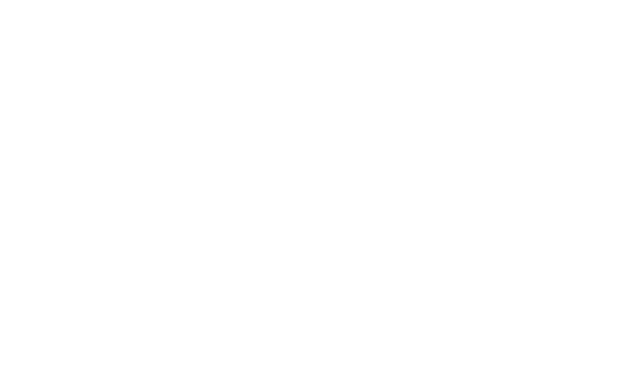
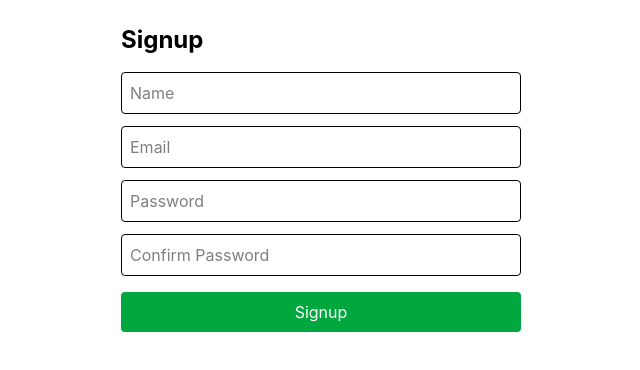
Before and after one commit to vnceer-code/ParkingLotFinder, a React (Vite) app: page /signup in a window 1280 px wide. Before the commit this address had no page. Shown: the top 370 px of the page, without its empty margins (319-959 px from the left). Built offline with nearby package versions, Linux system fonts and the light colour scheme.

Commit message:
changed search

```diff
--- a/src/App.jsx
+++ b/src/App.jsx
@@ -6,6 +6,7 @@ import BookingPage from "./pages/BookingPage";
 import { BrowserRouter } from 'react-router-dom'
 import { Route, Routes } from 'react-router-dom'
 import Login from './pages/Login';
+import SignUp from './pages/SignUp';
 
 const App = () => {
   return (
@@ -15,6 +16,7 @@ const App = () => {
         <Route path='/parking/:id' element={<ParkingDetails />} />
         <Route path="/parking/:id/booking/:slotId" element={<BookingPage />} />
         <Route path="/login" element={<Login />} />
+        <Route path="/signup" element={<SignUp />} />
       </Routes>
     </BrowserRouter>
   )
--- a/src/components/Navbar.jsx
+++ b/src/components/Navbar.jsx
@@ -2,7 +2,8 @@ import React from "react";
 import { Link } from "react-router-dom";
 import { useSelector, useDispatch } from "react-redux";
 import { logout } from "../features/authSlice";
-
+import logo from "../assets/logo.png";
+import SearchBar from "./SearchBar";
 const Navbar = () => {
 
   const dispatch = useDispatch();
@@ -13,19 +14,24 @@ const Navbar = () => {
 
   return (
 
-    <nav className="bg-green-600 text-white shadow">
+    <nav className="bg-white border-b border-gray-300">
 
       <div className="max-w-6xl mx-auto px-6 py-3 flex justify-between items-center">
 
-        <h1 className="text-xl font-bold">
-             Parking Finder
+        <h1 className="text-xl font-bold flex items-center gap-2">
+          <img src={logo} alt="ParkFinder Logo" className="h-8 w-8" />
+          ParkFinder
         </h1>
+        <div className="w-1/3 ">
+          <SearchBar />
+        </div>
 
         <div className="flex gap-6 items-center">
 
           <Link to="/">Home</Link>
 
-          <Link to="/bookings">My Bookings</Link>
+          <Link to="/bookings"> Bookings</Link>
+          <Link to="/bookings"> Favourites</Link>
 
           {user ? (
 
--- a/src/components/ParkingCard.jsx
+++ b/src/components/ParkingCard.jsx
@@ -3,7 +3,7 @@ import { useSelector, useDispatch } from "react-redux";
 import { useNavigate } from "react-router-dom";
 import { setSelectedParking } from "../features/parkingSlice";
 import { getAvailableSlots } from "../utils/slotUtils";
-import { setLocationFilter, setAvailabilityFilter, setDistanceFilter, setPriceFilter } from "../features/parkingSlice";
+import { setSearchQuery, setLocationFilter, setAvailabilityFilter, setDistanceFilter, setPriceFilter } from "../features/parkingSlice";
 
 const ParkingCard = () => {
 
@@ -16,12 +16,22 @@ const ParkingCard = () => {
   const filters = useSelector(
     (state) => state.parking.filters
   );
+  const searchQuery = useSelector(
+    (state) => state.parking.searchQuery
+  );
 
   const handleClick = (lot) => {
     dispatch(setSelectedParking(lot));
     navigate(`/parking/${lot.id}`);
   };
   const filteredLots = parkingLots.filter((lot) => {
+    if (
+      searchQuery &&
+      !lot.name.toLowerCase().includes(searchQuery.toLowerCase())
+    ) {
+      return false
+    }
+
 
     if (filters.location && !lot.name.toLowerCase().includes(filters.location)) {
       return false
@@ -47,7 +57,7 @@ const ParkingCard = () => {
   })
 
   const lotsToDisplay =
-    filters.location || filters.price || filters.distance || filters.available
+    filters.location || filters.price || filters.distance || filters.available || searchQuery
       ? filteredLots
       : parkingLots;
   return (
--- a/src/components/SearchBar.jsx
+++ b/src/components/SearchBar.jsx
@@ -1,38 +1,35 @@
-import React, { useState } from "react";
+import { useDispatch } from "react-redux";
+import { setSearchQuery } from "../features/parkingSlice";
+import { useState } from "react";
+import { FaSearch } from "react-icons/fa";
 
-const SearchBar = ({ onSearch }) => {
+const SearchBar = () => {
 
+  const dispatch = useDispatch();
   const [query, setQuery] = useState("");
 
-  const handleSearch = (e) => {
-    e.preventDefault();
-    onSearch(query);
+  const handleChange = (e) => {
+
+    const value = e.target.value;
+
+    setQuery(value);
+
+    dispatch(setSearchQuery(value));
+
   };
 
   return (
-
-    <form
-      onSubmit={handleSearch}
-      className="flex gap-3 mb-4"
-    >
+    <div className="relative">
+      <FaSearch className="absolute left-3 top-3 text-gray-400" />
 
       <input
         type="text"
-        placeholder="Search parking by name or area..."
+        placeholder="Search parking here..."
         value={query}
-        onChange={(e) => setQuery(e.target.value)}
-        className="border p-2 rounded w-full"
+        onChange={handleChange}
+        className=" border border-gray-100 p-2 rounded-xl w-full focus:outline-none focus:border-2 focus:border-blue-400 bg-gray-100 "
       />
-
-      <button
-        type="submit"
-        className="bg-blue-500 text-white px-4 py-2 rounded"
-      >
-        Search
-      </button>
-
-    </form>
-
+    </div >
   );
 
 };
--- a/src/features/authSlice.js
+++ b/src/features/authSlice.js
@@ -8,6 +8,10 @@ const authSlice = createSlice({
     },
 
     reducers: {
+        signup: (state, action) => {
+            localStorage.setItem("user", JSON.stringify(action.payload));
+            state.user = action.payload;
+        },
         login: (state, action) => {
             state.user = action.payload
             localStorage.setItem("user", JSON.stringify(action.payload))
@@ -20,6 +24,6 @@ const authSlice = createSlice({
     }
 });
 
-export const { login, logout } = authSlice.actions;
+export const { login, logout , signup } = authSlice.actions;
 
 export default authSlice.reducer;
--- a/src/features/parkingSlice.js
+++ b/src/features/parkingSlice.js
@@ -3,6 +3,7 @@ import { createSlice } from "@reduxjs/toolkit";
 const initialState = {
     parkingLots: [],
     selectedParking: null,
+    searchQuery: "",
     filters: {
         location: "",
         price: "",
@@ -22,6 +23,9 @@ const parkinSlice = createSlice({
         setSelectedParking: (state, action) => {
             state.selectedParking = action.payload;
         },
+        setSearchQuery: (state, action) => {
+            state.searchQuery = action.payload
+        },
         setLocationFilter: (state, action) => {
             state.filters.location = action.payload
         },
@@ -40,7 +44,7 @@ const parkinSlice = createSlice({
     }
 });
 
-export const { setParkingLots, setSelectedParking, setLocationFilter,
+export const { setParkingLots, setSelectedParking, setSearchQuery, setLocationFilter,
     setPriceFilter,
     setDistanceFilter,
     setAvailabilityFilter } = parkinSlice.actions;
--- a/src/pages/Home.jsx
+++ b/src/pages/Home.jsx
@@ -29,7 +29,7 @@ const Home = () => {
         <div className="max-w-6xl mx-auto p-6">
 
             <h1 className="text-3xl font-bold mb-4 text-center text-blue-600">
-                Parking Lot Finder
+                ParkFinder
             </h1>
             <Navbar />
             <SearchBar onSearch={handleSearch} />
--- /dev/null
+++ b/src/pages/SignUp.jsx
@@ -0,0 +1,84 @@
+import React, { useState } from "react";
+import { useDispatch } from "react-redux";
+import { signup } from "../features/authSlice";
+import { useNavigate } from "react-router-dom";
+
+const Signup = () => {
+
+    const [name, setName] = useState("");
+    const [email, setEmail] = useState("");
+    const [password, setPassword] = useState("");
+    const [confirmPassword, setConfirmPassword] = useState("");
+
+    const dispatch = useDispatch();
+    const navigate = useNavigate();
+
+    const handleSignup = () => {
+
+        if (password !== confirmPassword) {
+            alert("Passwords do not match");
+            return;
+        }
+
+        const user = { name, email, password };
+
+        dispatch(signup(user));
+
+        navigate("/");
+
+    };
+
+    return (
+
+        <div className="max-w-md mx-auto p-6">
+
+            <h2 className="text-2xl font-bold mb-4">
+                Signup
+            </h2>
+
+            <input
+                type="text"
+                placeholder="Name"
+                value={name}
+                onChange={(e) => setName(e.target.value)}
+                className="border p-2 w-full mb-3 rounded"
+            />
+
+            <input
+                type="email"
+                placeholder="Email"
+                value={email}
+                onChange={(e) => setEmail(e.target.value)}
+                className="border p-2 w-full mb-3 rounded"
+            />
+
+            <input
+                type="password"
+                placeholder="Password"
+                value={password}
+                onChange={(e) => setPassword(e.target.value)}
+                className="border p-2 w-full mb-3 rounded"
+            />
+
+            <input
+                type="password"
+                placeholder="Confirm Password"
+                value={confirmPassword}
+                onChange={(e) => setConfirmPassword(e.target.value)}
+                className="border p-2 w-full mb-4 rounded"
+            />
+
+            <button
+                onClick={handleSignup}
+                className="bg-green-600 text-white px-4 py-2 rounded w-full"
+            >
+                Signup
+            </button>
+
+        </div>
+
+    );
+
+};
+
+export default Signup;
```
Also changed, not shown: src/assets/logo.png (added).
